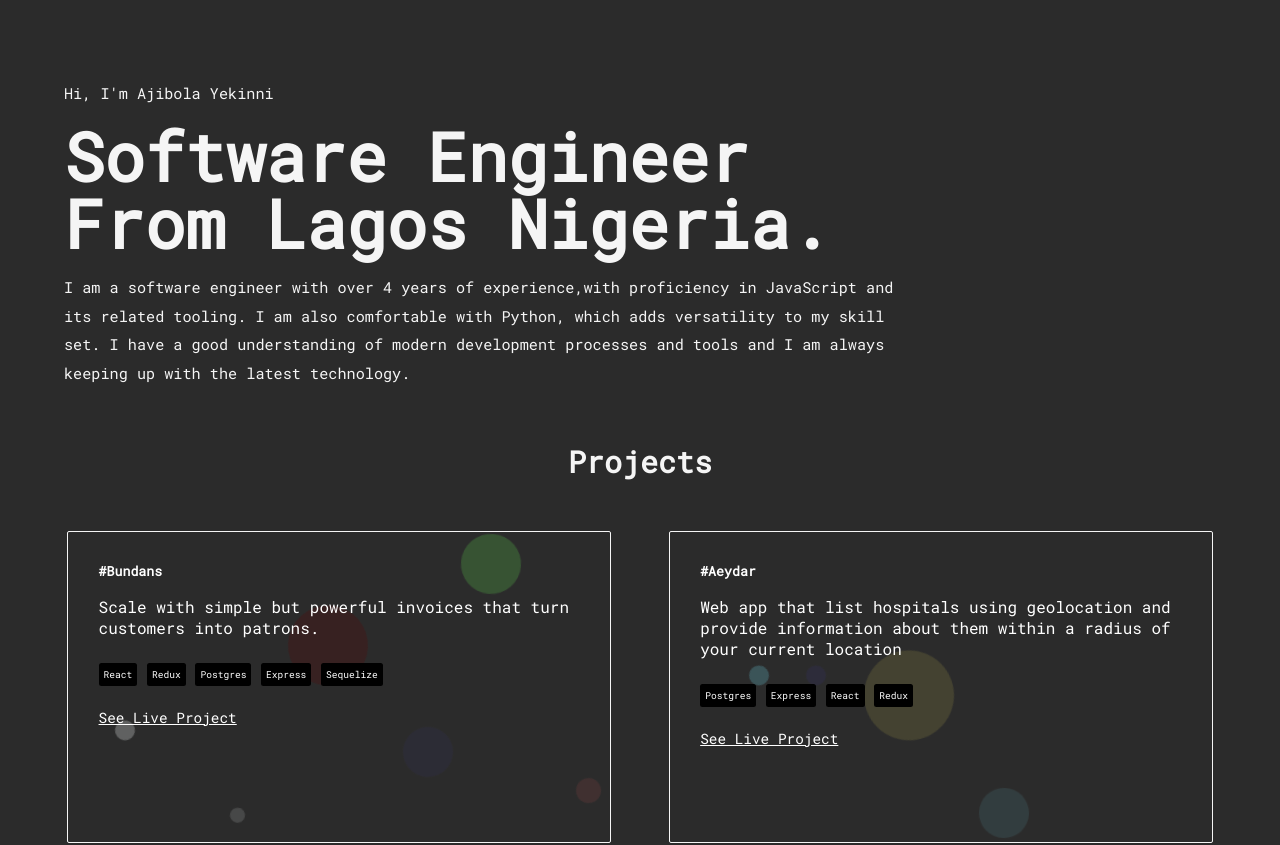
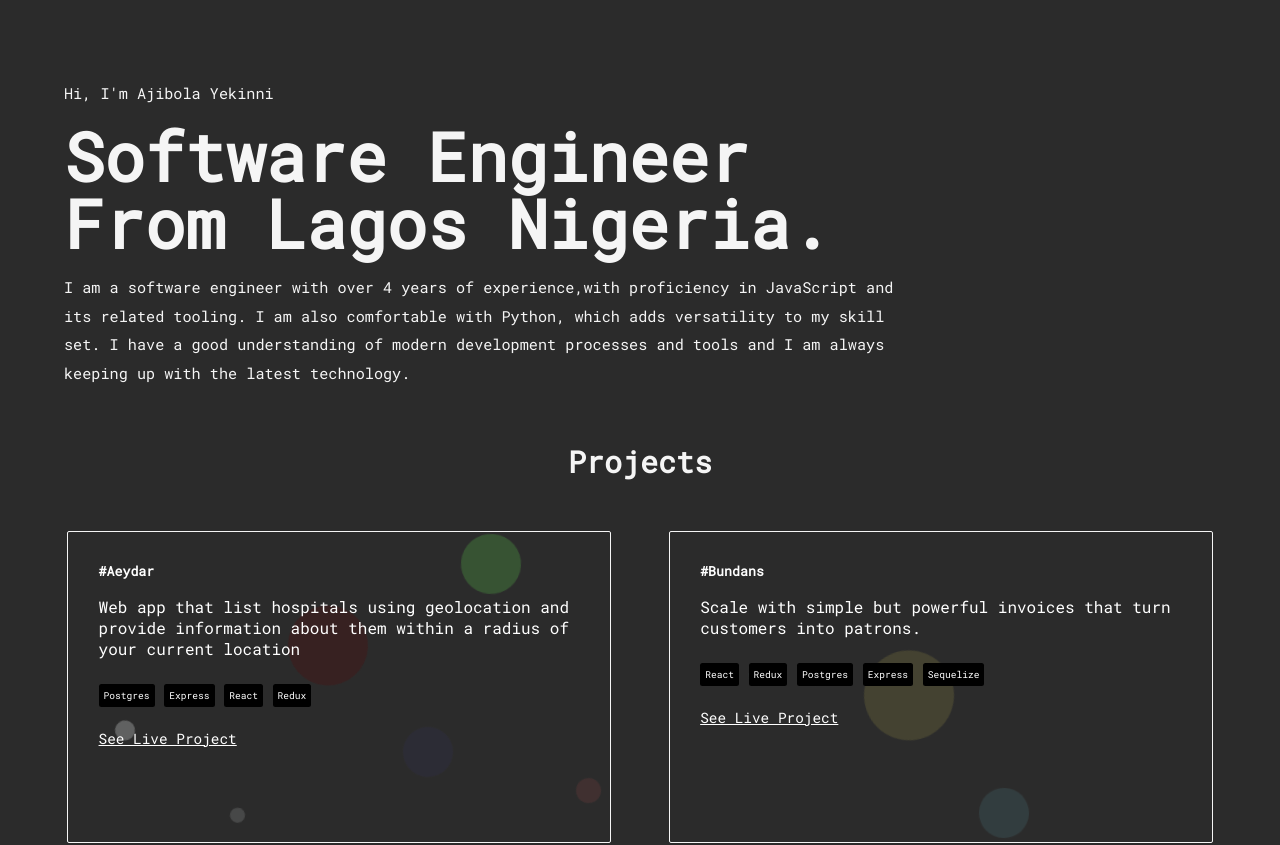
Before and after one commit to webBlaster/my_website, a React (Create React App) app: page / in a window 1280 px wide. Shown: the top 845 px of the page. Built offline with nearby package versions, Linux system fonts and the light colour scheme.

Commit message:
refactor: updated aeydar project link

```diff
--- a/src/components/projects.js
+++ b/src/components/projects.js
@@ -2,19 +2,19 @@ import React from "react";
 import "../styles/projects.css";
 
 const projectlist = [
+  {
+    name: "#Aeydar",
+    description: `Web app that list hospitals using geolocation and provide
+  information about them within a radius of your current location`,
+    technologies: ["Postgres", "Express", "React", "Redux"],
+    url: "https://aeydar.netlify.app",
+  },
   {
     name: "#Bundans",
     description: ` Scale with simple but powerful invoices that
     turn customers into patrons.`,
     technologies: ["React", "Redux", "Postgres", "Express", "Sequelize"],
     url: "https://pealeap.netlify.app",
-  },
-  {
-    name: "#Aeydar",
-    description: `Web app that list hospitals using geolocation and provide
-  information about them within a radius of your current location`,
-    technologies: ["Postgres", "Express", "React", "Redux"],
-    url: "https://aeydar.com",
   },
   {
     name: "#WebVr Demo",
```
